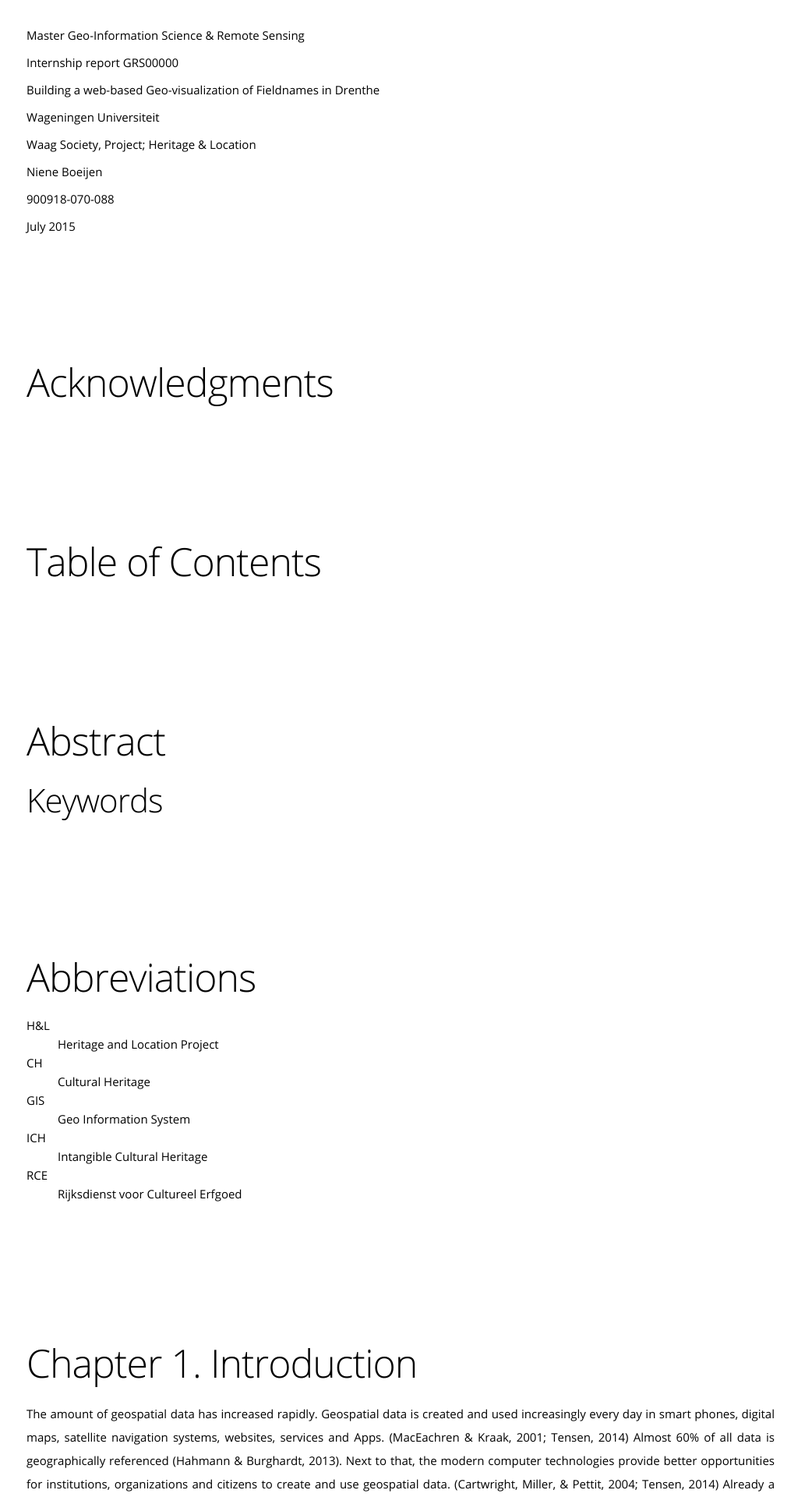
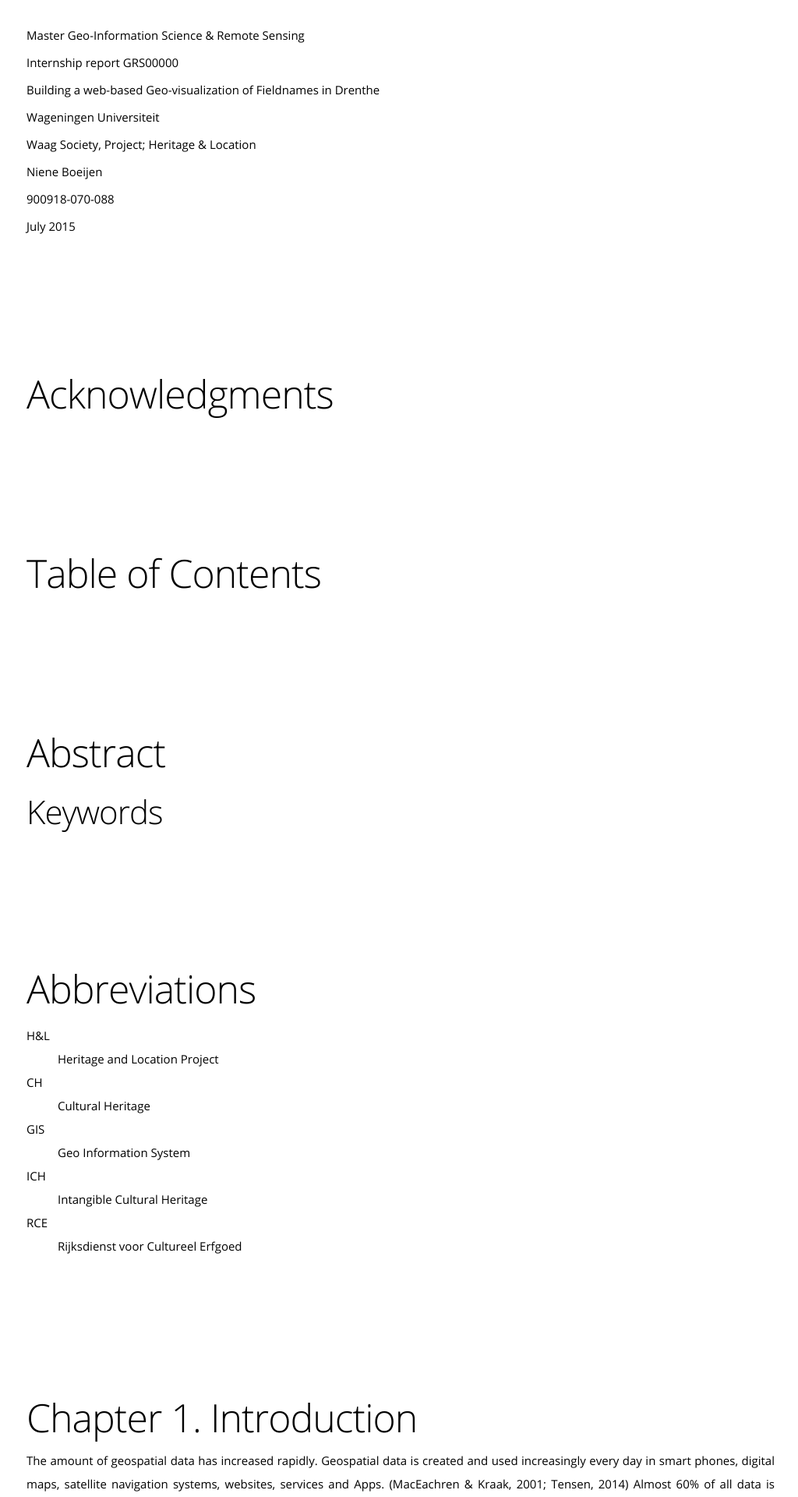
Before and after one commit to NieneB/InternshipReport, a Jekyll site: the page built from index.md, in a window 1280 px wide. Shown: the top 1920 px of the page at 78% size, without its empty margins (126-1150 px from the left). Built offline with Jekyll 4.4.1, drawn with Linux system fonts in a browser that asks for light colours; some web fonts are replaced.

Commit message:
font size headers adjusted

```diff
--- a/css/skeleton.css
+++ b/css/skeleton.css
@@ -89,7 +89,6 @@
   .container .offset-by-two-thirds.column { margin-left: 69.3333333333%; }
 
   .container .offset-by-one-half.column   { margin-left: 52%; }
-
 }
 
 
@@ -102,7 +101,7 @@
   font-size: 62.5%; }
 body {
   font-size: 1.5em; /* currently ems cause chrome bug misinterpreting rems on body element */
-  line-height: 1.6;
+  line-height: 2;
   font-weight: 400;
   color: black;
   background-color: white;
@@ -114,13 +113,13 @@
 –––––––––––––––––––––––––––––––––––––––––––––––––– */
 h1, h2, h3, h4, h5, h6 {
   font-weight: 300;
-  margin-top: 0;
-  margin-bottom: 2rem; }
+  margin-top: 2rem;
+  margin-bottom: 1rem; }
 h1 { font-size: 4.0rem; line-height: 1.2;  letter-spacing: -.1rem;}
 h2 { font-size: 3.6rem; line-height: 1.25; letter-spacing: -.1rem; }
 h3 { font-size: 3.0rem; line-height: 1.3;  letter-spacing: -.1rem; }
-h4 { font-size: 2.4rem; line-height: 1.35; letter-spacing: -.08rem; }
-h5 { font-size: 1.8rem; line-height: 1.5;  letter-spacing: -.05rem; }
+h4 { font-size: 1.5rem; line-height: 1.35; letter-spacing: -.08rem; }
+h5 { font-size: 1.5rem; line-height: 1.5;  letter-spacing: -.05rem; }
 h6 { font-size: 1.5rem; line-height: 1.6;  letter-spacing: 0; }
 
 /* Larger than phablet */
@@ -128,8 +127,8 @@
   h1 { font-size: 5.0rem; }
   h2 { font-size: 4.2rem; }
   h3 { font-size: 3.6rem; }
-  h4 { font-size: 3.0rem; }
-  h5 { font-size: 2.4rem; }
+  h4 { font-size: 1.5rem; }
+  h5 { font-size: 1.5rem; }
   h6 { font-size: 1.5rem; }
 }
 
```
